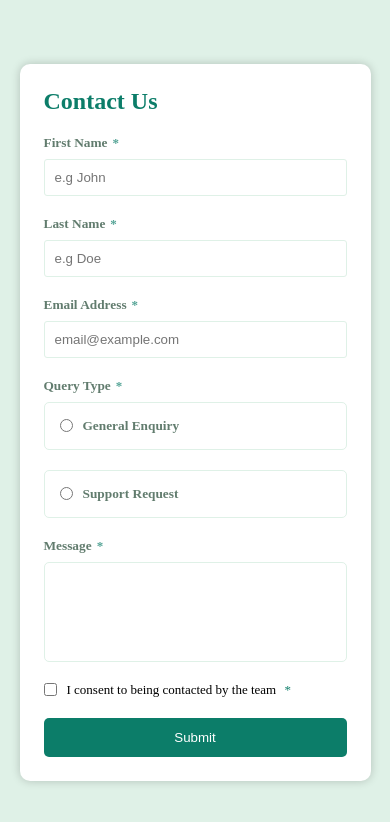
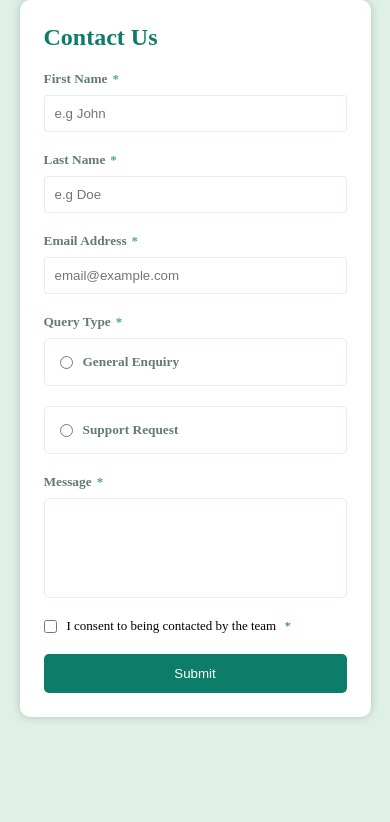
Before and after one commit to lilprof01/Filly, a React (Vite) app: page / in a window 390 px wide. Shown: the top 822 px of the page. Built offline with nearby package versions, Linux system fonts and the light colour scheme.

Commit message:
more fixes

```diff
--- a/src/index.css
+++ b/src/index.css
@@ -8,6 +8,12 @@
 html, body{
   height: 100%;
   background-color: hsl(148, 38%, 91%);
+}
+
+@media (max-width: 767px){
+  html, body{
+    height: auto;
+  }
 }
 
 body {
@@ -52,6 +58,7 @@ label{
   animation: flicker 1s forwards;
 }
 
+/* flickering effect for errors */
 @keyframes flicker{
   0%{
     border-color: red;
@@ -192,7 +199,7 @@ button:hover{
   color: white;
   border-radius: 5px;
   padding: 1rem;
-  position: absolute;
+  position: fixed;
   top: 2%;
   left: 50%;
   transform: translateX(-50%);
```
